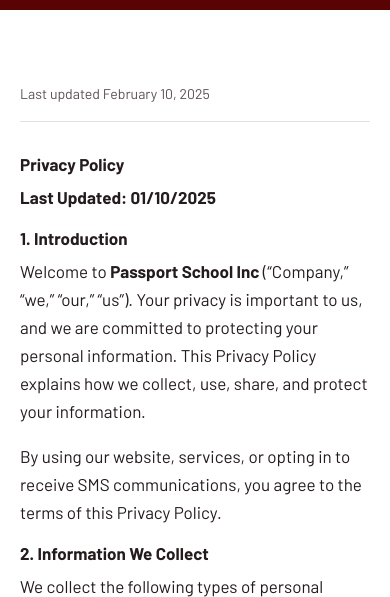
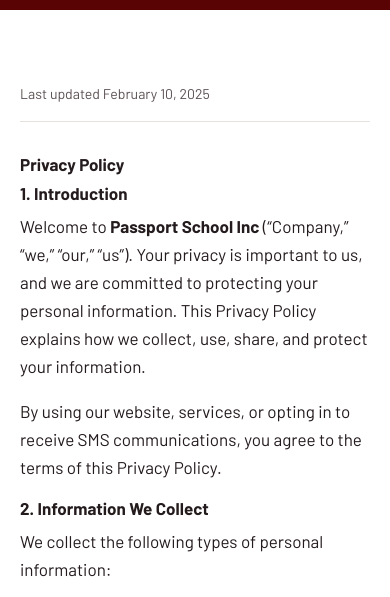
Before and after one commit to passportschool/website, an Astro site: page /privacy-policy in a window 390 px wide. Shown: the part 238-835 px from the top of the page. Built offline with nearby package versions, Linux system fonts and the light colour scheme; Astro itself is replaced by a stand-in of ours.

Commit message:
Content nits from verdict pass: drop stale in-body 'Last Updated' line on privacy policy (template renders the accurate date); fix phone link that pointed at a Google search instead of tel:

```diff
--- a/src/content/pages/privacy-policy.md
+++ b/src/content/pages/privacy-policy.md
@@ -5,7 +5,6 @@ updated: "2025-02-10"
 ---
 
 #### **Privacy Policy**
-**Last Updated: 01/10/2025**
 
 #### **1. Introduction**
 Welcome to **Passport School Inc** ("Company," "we," "our," "us"). Your privacy is important to us, and we are committed to protecting your personal information. This Privacy Policy explains how we collect, use, share, and protect your information.
```
Also changed, not shown: README.md.
